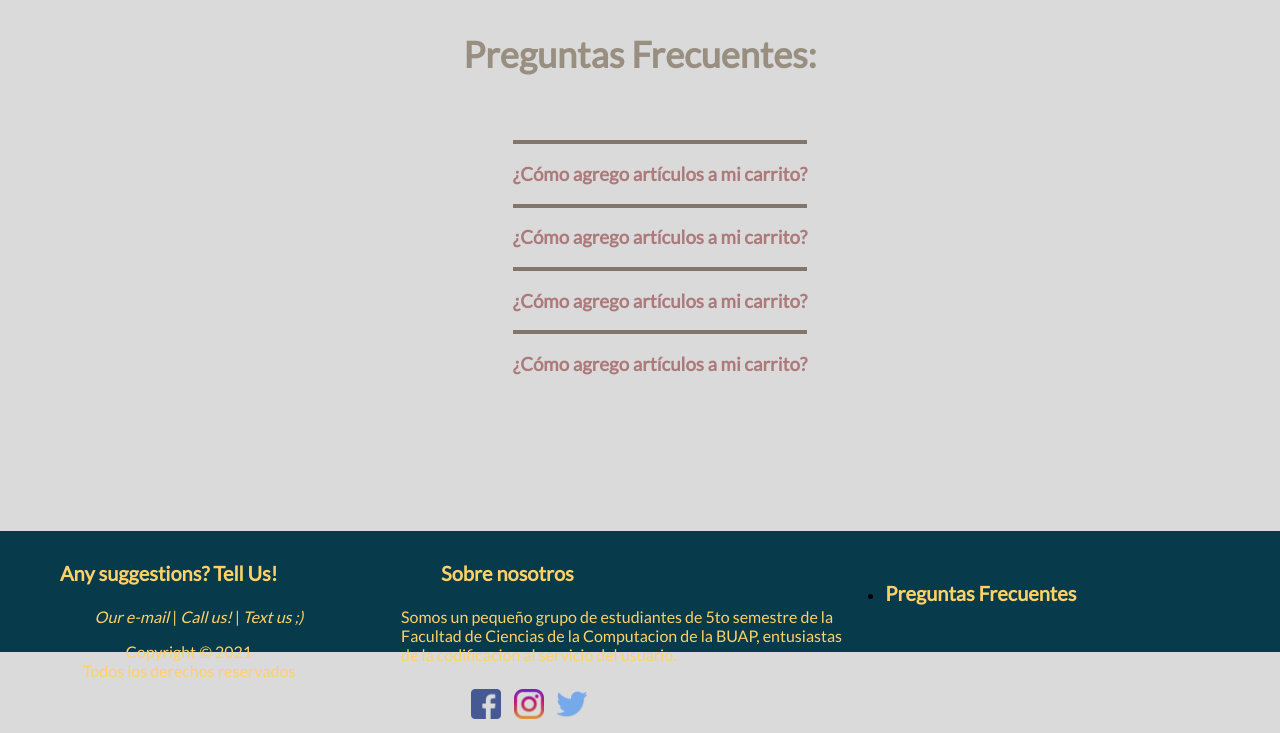
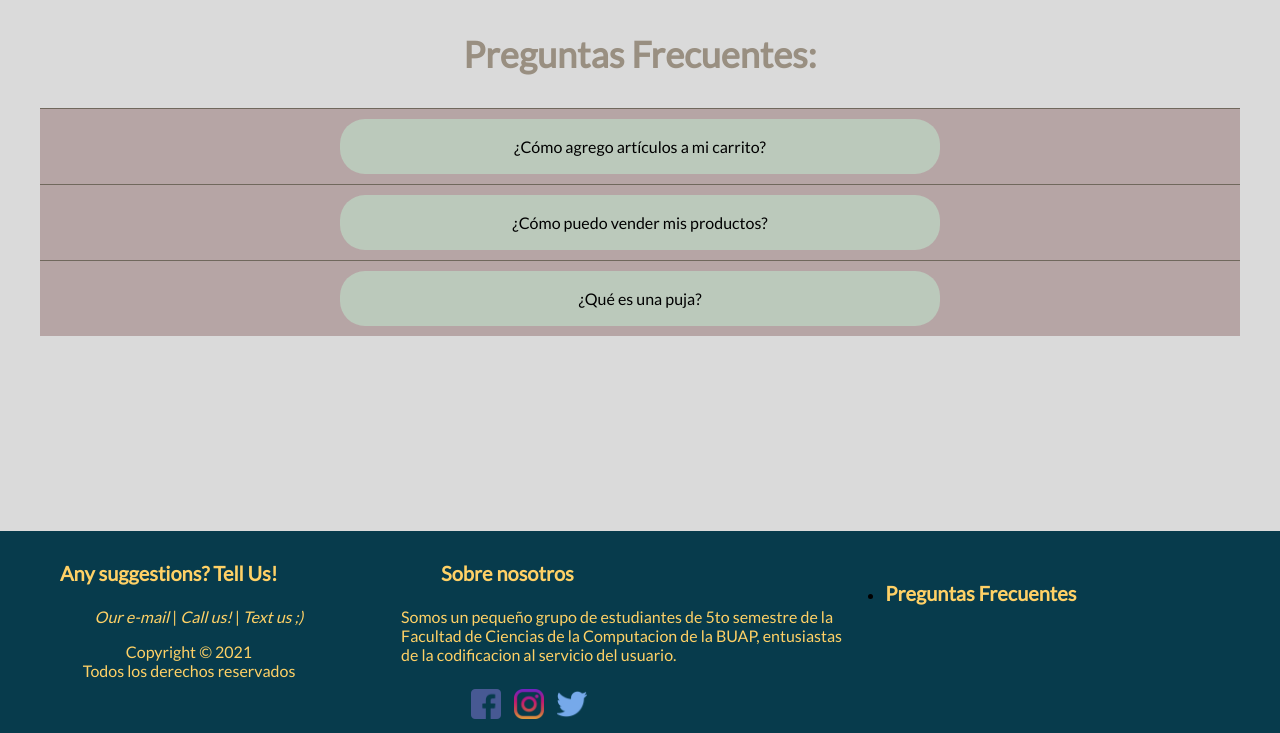
Before and after one commit to Mokkuman/bidding, a Django app: page /FAQ in a window 1280 px wide. Shown: the part 67-800 px from the top of the page. Run offline with Django 3.2, Linux system fonts and the light colour scheme.

Commit message:
Stylizying FAQ Section

```diff
--- /dev/null
+++ b/core/static/core/buttons.js
@@ -0,0 +1,19 @@
+function button() {
+    var coll = document.getElementsByClassName("faq-button");
+    var i;
+
+    for (i = 0; i < coll.length; i++) {
+    coll[i].addEventListener("click", function() {
+        this.classList.toggle("active");
+        var content = this.nextElementSibling;
+        if (content.style.display === "block") {
+        content.style.display = "none";
+        } else {
+        content.style.display = "block";
+        }
+    });
+    }
+    console.log("Hello");
+}
+
+button();
--- a/core/static/core/styleFAQ.css
+++ b/core/static/core/styleFAQ.css
@@ -4,7 +4,11 @@
     box-sizing: border-box;
     text-align: center;
     justify-content: center;
+    height: 100%;
+    width: 100%;
 }
+
+/*Title CSS */
 
 .header-title {
     margin-top: 20px;
@@ -21,41 +25,52 @@
     color: rgb(153, 143, 129);
 }
 
-.small-spacing {
-    margin-top: 40px;
-    margin-bottom: 40px;
-}
+/*FAQ-container*/
 
-.faq-container {
+.FAQ-container {
+    height: 100%;
     padding-left: 40px;
     padding-right: 40px;
 }
 
-.question-list {
-    box-sizing: border-box;
-    text-align: center;
+.faq-list {
+    background: #b6a5a5;
 }
 
-.faq-list {
-    display:inline-block;
-    margin-bottom: 0;
+.faq-questions {
+    list-style-type: none;
+    padding-left: 0px;
 }
 
-.faq-expandable {
-    width: 100%;
-    list-style: none;
-    border-top: 4px solid #80766d ;
-    padding: 0;
-    transition: border-color .3s ease-out;
-    text-decoration: none;
+.faq-expandable2 {
+    border-top: solid 1px rgb(112, 104, 93);
+    padding-bottom: 10px;
+    padding-top: 10px;
 }
 
-.faq-expandable a {
-    color: #ad797a;
-    text-decoration: none;
+.faq-button:hover {
+    background: #becccc;
 }
 
-.faq-expandable a:hover {
-    color: #a74949;
-    transition-duration: 0.1s;
+.faq-button {
+    border-style: none !important;
+    font-size: 16px;
+    background-color: #bbc9bb;
+    color: black;
+    cursor: pointer;
+    padding: 18px;
+    width: 50%;
+    border-style: none;
+    text-align: center;
+    outline: none;
 }
+
+.faq-answer {
+    padding: 0 18px;
+    display: none;
+    overflow: hidden;
+    background-color: transparent;
+}
+
+
+/* RESPONSIVE */
--- a/core/static/core/styleLayout.css
+++ b/core/static/core/styleLayout.css
@@ -37,8 +37,7 @@ footer {
   padding-left: 20px;
   padding-top: 30px;
   padding-bottom: 5px;
-  margin-top: 40px;
-  height: 50%;
+  margin-top: 80px;
 }
 
 .footer-distributed .footer-left,
@@ -211,6 +210,13 @@ button:hover{
 #check{
     display: none;
 }
+
+#iconImg {
+    text-align: center;
+
+}
+
+
 /*Para que se ajuste al tamanno de pantalla*/
 
 @media (max-width: 952px){
--- a/core/templates/core/FAQ.html
+++ b/core/templates/core/FAQ.html
@@ -10,19 +10,6 @@
 {% endblock title %}
 
 {% block body %}
-    <!-- <div><h3><FONT SIZE=20 COLOR=#ef476f>Preguntas Frecuentes</h3></FONT>
-     <div><FONT SIZE=6 COLOR=#073b4c>¿Cómo agrego artículos a mi carrito?</FONT>
-      <FONT SIZE=4><p>Una vex hayas iniciado sesión, da clic en cualquier artículo que desees obtener y
-      luego da clic en Agregar al carrito. ¡Asi de sencillo!
-      Para ver los artículos que posees en tu carrito, da clic al ícono de la parte superior.</FONT></br></p>
-      <div><FONT SIZE=6 COLOR=#073b4c>¿Cómo puedo vender mis productos?</FONT>
-      <FONT SIZE=4><p>Haz clic en el apartado "Mi perfil" y busca la opción "Subir un producto".
-      Puedes elegir entre subir un producto con precio fijo o iniciar una puja.</FONT></br></p>
-      <div><FONT SIZE=6 COLOR=#073b4c>¿Qué es una puja?</FONT>
-      <FONT SIZE=4><p>Es muy similar a como funcionan las subastas. Al optar por subir tu producto
-      por una puja, los demás usuarios tendrán hasta 24 hrs. para ofertar el mejor precio para tu
-      producto. Al finalizar el día, el usuario con la mejor propuesta económica se habrá llevado tu producto!</FONT></br></p>
-      </div> -->
       <div class="container">
         <div class="header-title">
           <div class="header-style">
@@ -30,34 +17,38 @@
           </div>
         </div>
         <div class="FAQ-container">
-          <div class="small-spacing">
-            <div class="question-container">
-              <div class="question-list">
-                <ul class="faq-list">
-                  <li class="faq-expandable">
-                    <a class="faq-trigger" id="a0" href="#0">
-                      <h3> ¿Cómo agrego artículos a mi carrito? </h3>
-                    </a>
-                  </li>
-                  <li class="faq-expandable">
-                    <a class="faq-trigger" id="a1" href="#1">
-                      <h3> ¿Cómo agrego artículos a mi carrito? </h3>
-                    </a>
-                  </li>
-                  <li class="faq-expandable">
-                    <a class="faq-trigger" id="a2" href="#2">
-                      <h3> ¿Cómo agrego artículos a mi carrito? </h3>
-                    </a>
-                  </li>
-                  <li class="faq-expandable">
-                    <a class="faq-trigger" id="a3" href="#3">
-                      <h3> ¿Cómo agrego artículos a mi carrito? </h3>
-                    </a>
-                  </li>
-                </ul>
-              </div>
-            </div>
+          <div class="faq-list">
+            <ul class="faq-questions">
+              <li class="faq-expandable2">
+                <button type="button" class="faq-button">¿Cómo agrego artículos a mi carrito?</button>
+                <div class="faq-answer">
+                  <p>Una vex hayas iniciado sesión, da clic en cualquier artículo que desees obtener y luego da clic en Agregar al carrito. ¡Asi de sencillo!
+                     Es muy similar a como funcionan las subastas. Al optar por subir tu producto
+                     por una puja, los demás usuarios tendrán hasta 24 hrs. para ofertar el mejor precio para tu
+                     producto. Al finalizar el día, el usuario con la mejor propuesta económica se habrá llevado tu producto!.
+                  </p>
+                </div>
+              </li>
+              <li class="faq-expandable2">
+                <button type="button" class="faq-button">¿Cómo puedo vender mis productos?</button>
+                <div class="faq-answer">
+                  <p>Haz clic en el apartado "Mi perfil" y busca la opción "Subir un producto".
+                     Puedes elegir entre subir un producto con precio fijo o iniciar una puja.
+                  </p>
+                </div>
+              </li>
+              <li class="faq-expandable2">
+                <button type="button" class="faq-button">¿Qué es una puja?</button>
+                <div class="faq-answer">
+                  <p>Es muy similar a como funcionan las subastas. Al optar por subir tu producto
+                     por una puja, los demás usuarios tendrán hasta 24 hrs. para ofertar el mejor precio para tu
+                     producto. Al finalizar el día, el usuario con la mejor propuesta económica se habrá llevado tu producto!
+                  </p>
+                </div>
+              </li>
+            </ul>
           </div>
         </div>
+        <script src="{% static 'core/buttons.js'%}"></script>
       </div>
 {% endblock body %}
--- a/core/templates/core/layout.html
+++ b/core/templates/core/layout.html
@@ -36,7 +36,7 @@
               <span id="iconImg" class="material-icons-outlined">shopping_cart</span>
             </a></li>
             <li><a href="{% url 'users:notifications' %}" id="iconRef">
-              <span id="iconImg" class="material-icons-outlined">notifications</span>
+                <span id="iconImg" class="material-icons-outlined">notifications</span>
             </a></li>
           {% else %}
             <li><a href="{% url 'users:wishlist' %}">Lista de deseos</a></li>
```
Also changed, not shown: users/static/users/formStyle.css (+0 -30 lines), db.sqlite3, media/profilePic/pfp.jpg (added).
